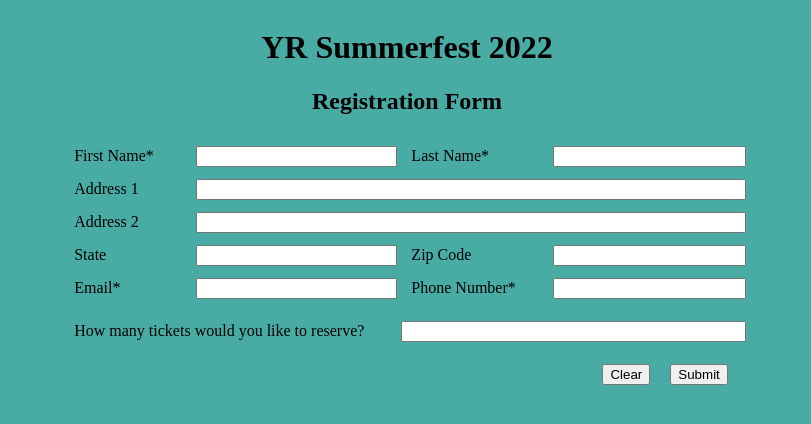
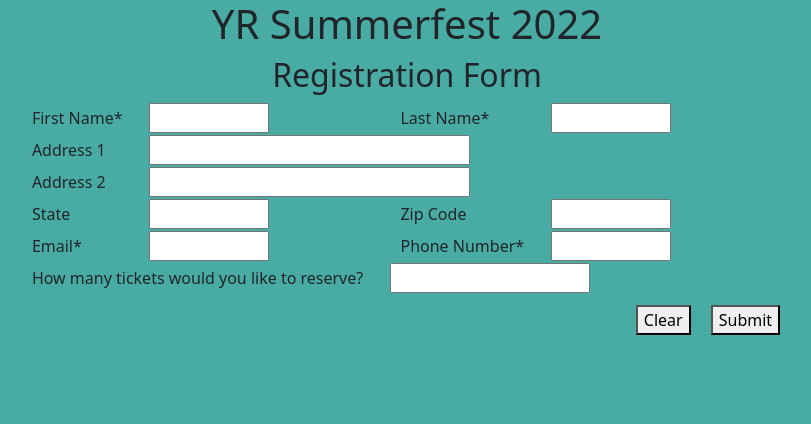
Before and after one commit to dtvillafana/simple-form, a Flask app: page /testing in a window 1280 px wide. Shown: the top 424 px of the page, without its empty margins (233-1044 px from the left). Run offline with Flask 2, Linux system fonts and the light colour scheme.

Commit message:
I made everything uglier somehow by adding in some bootstrap and attempting to format the layout of the page

```diff
--- a/templates/base.html
+++ b/templates/base.html
@@ -1,4 +1,15 @@
-<!DOCTYPE html>
+<!doctype html>
+<html lang="en">
+  <head>
+    <meta charset="utf-8">
+    <meta name="viewport" content="width=device-width, initial-scale=1">
+    <link href="https://cdn.jsdelivr.net/npm/bootstrap@5.2.0/dist/css/bootstrap.min.css" rel="stylesheet" integrity="sha384-gH2yIJqKdNHPEq0n4Mqa/HGKIhSkIHeL5AyhkYV8i59U5AR6csBvApHHNl/vI1Bx" crossorigin="anonymous">
+  </head>
+  <body>
+    <script src="https://cdn.jsdelivr.net/npm/bootstrap@5.2.0/dist/js/bootstrap.bundle.min.js" integrity="sha384-A3rJD856KowSb7dwlZdYEkO39Gagi7vIsF0jrRAoQmDKKtQBHUuLZ9AsSv4jD4Xa" crossorigin="anonymous"></script>
+  </body>
+</html>
+
 <style>
   label{
     margin-left: 0px;
@@ -12,6 +23,7 @@
   }
   button{
     margin: 10px;
+    float: center;
   }
   body{
     background: #48ACA5;
@@ -30,12 +42,15 @@
     text-align: center;
   }
   input{
-    width: 100%;
+    width: 50%;
+    text-align: center;
+    float: left;
   }
   label{
     margin-left: 10px;
   }
 </style>
+
 {% block content %}
 
 {% endblock %}
```
Also changed, not shown: templates/index.html (+19 -20 lines).
